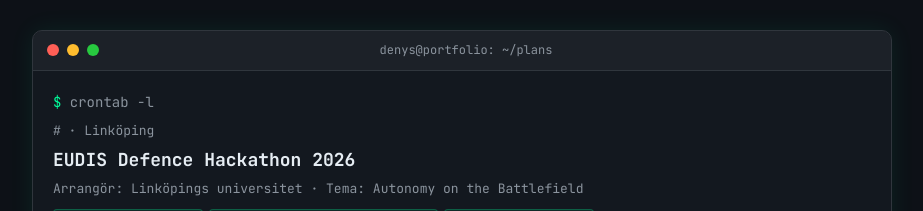
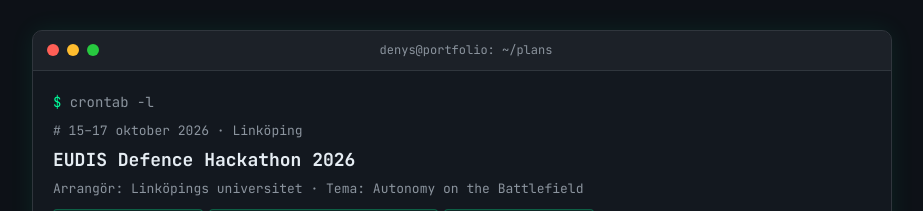
Before and after one commit to Mattheuszu/WebPortfolio, a React (Vite) app: page / in a window 1280 px wide. Shown: the part 1523-1734 px from the top of the page, without its empty margins (178-1101 px from the left). Built offline with nearby package versions, Linux system fonts and the light colour scheme.

Commit message:
Fix Terminal/About och App-struktur

```diff
--- a/src/components/Upcoming.jsx
+++ b/src/components/Upcoming.jsx
@@ -5,7 +5,7 @@
     {
         name: 'EUDIS Defence Hackathon 2026',
         city: 'Linköping',
-        date: '15–17 oktober 2026',
+        dates: '15–17 oktober 2026',
         start: '2026-10-15',
         end:  '2026-10-17',
         host:  'Linköpings universitet',
```
